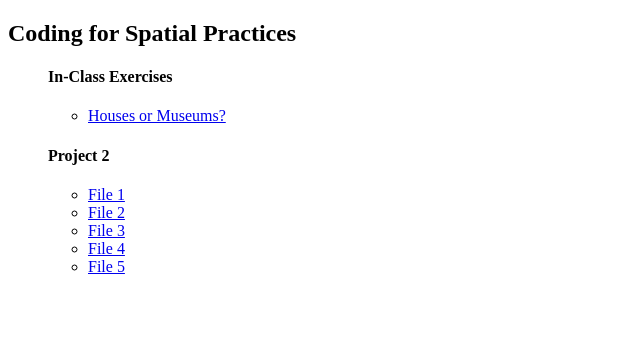
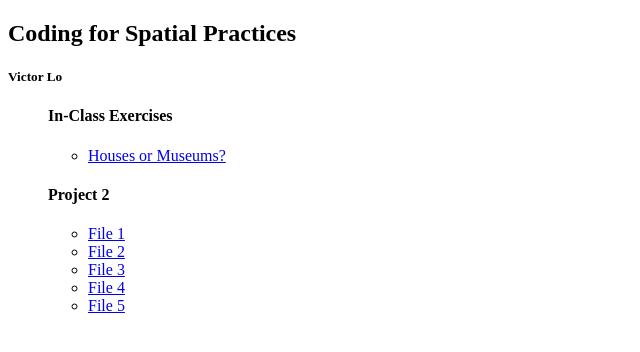
Before and after one commit to victorloyt/didactic-eureka, a plain HTML site: page index.html in a window 1280 px wide. Shown: the whole page, without its empty margins (0-640 px from the left). Drawn offline with Linux system fonts and the light colour scheme.

Commit message:
added name

```diff
--- a/index.html
+++ b/index.html
@@ -7,6 +7,7 @@
 </head>
 <body>
     <h2>Coding for Spatial Practices</h2>
+    <h5>Victor Lo</h5>
 
     <ul>
         <h4>In-Class Exercises</h4>
```
